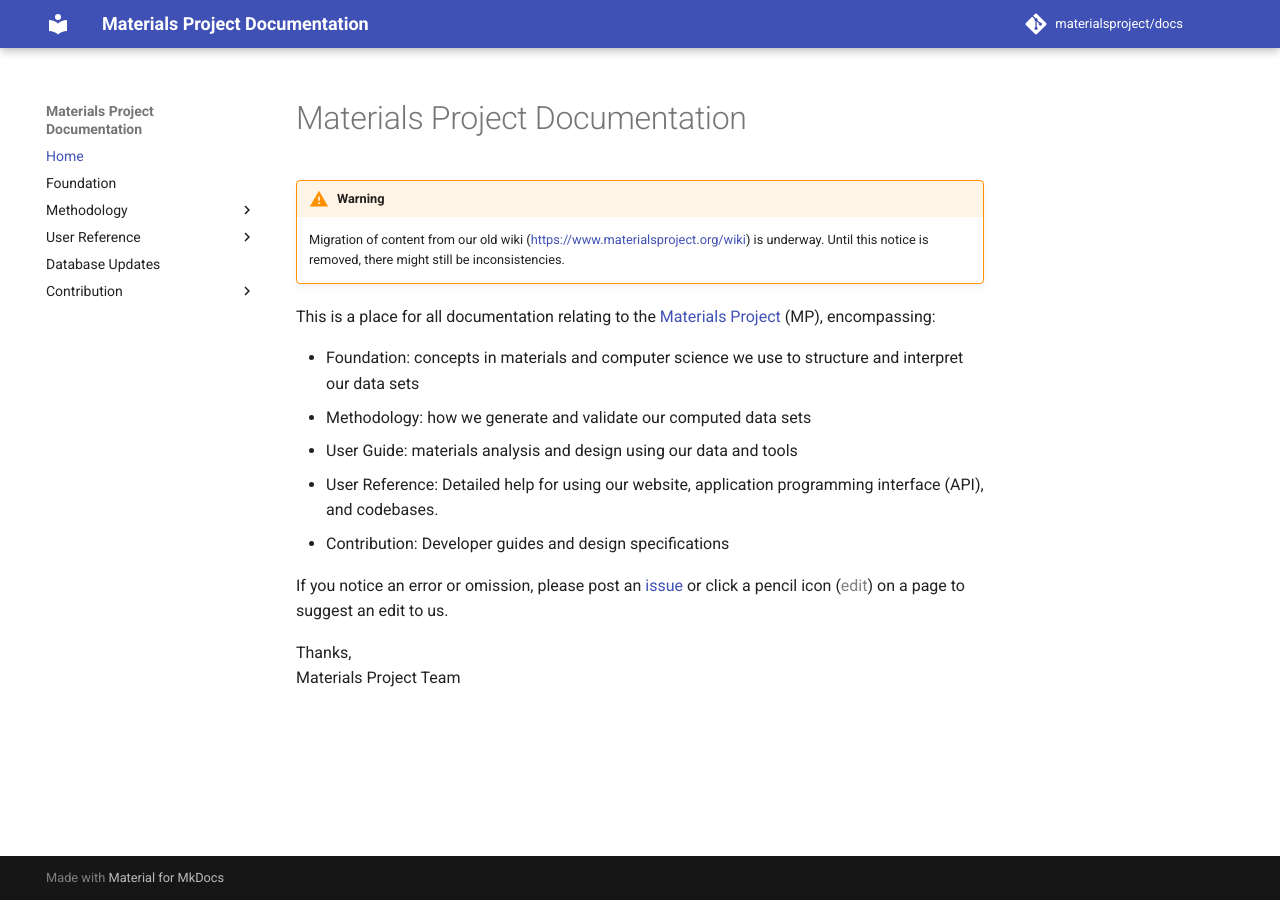
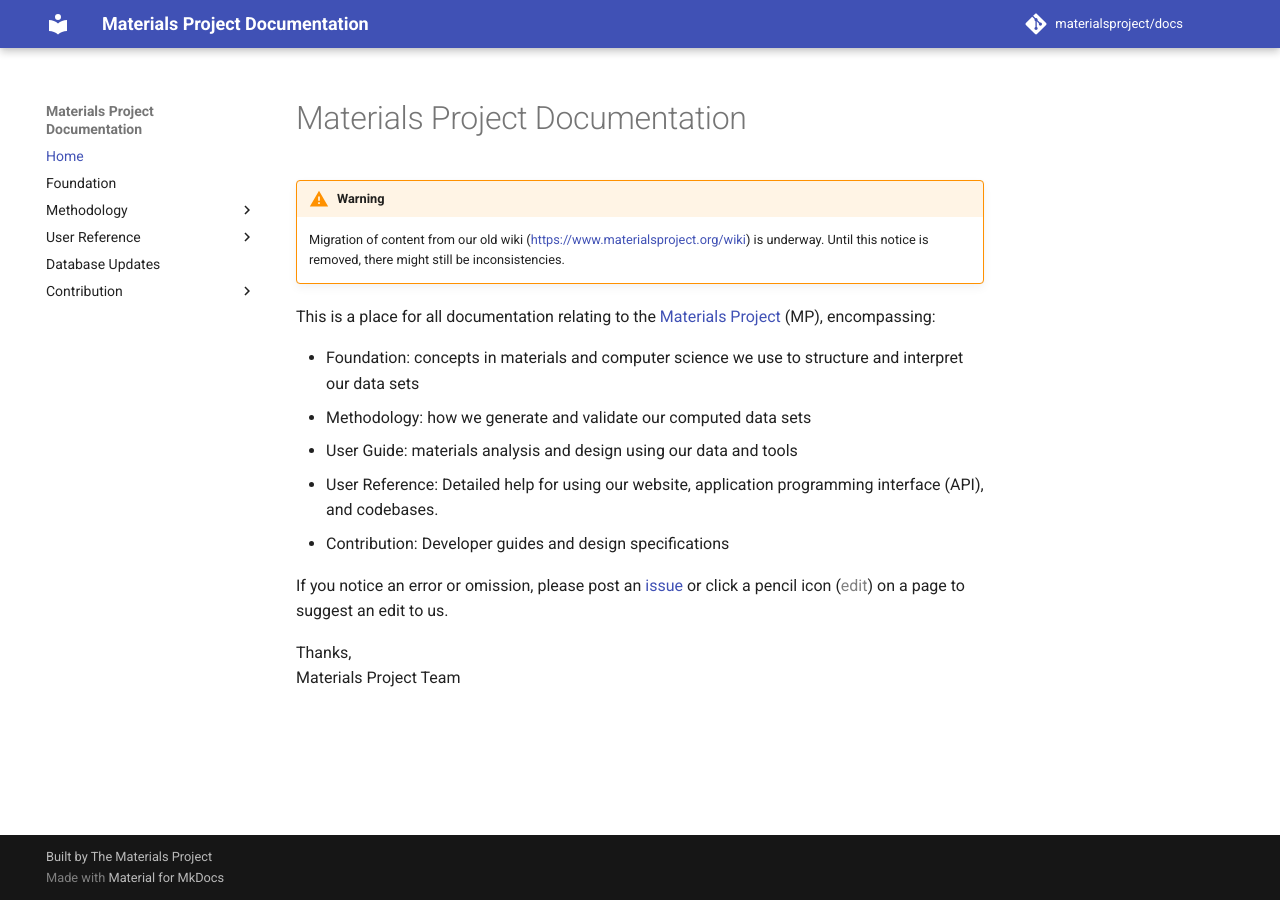
Before and after one commit to materialsproject/docs, an MkDocs documentation site: the page built from docs/index.md, in a window 1280 px wide. Built offline with MkDocs 1.6.1 and Material for MkDocs 9.7.7, drawn with Linux system fonts in a browser that asks for light colours; comment, search, counter and statistics services are not loaded; some of the changed lines change nothing that is shown.

Commit message:
update mkdoc config

```diff
--- a/mkdocs.yml
+++ b/mkdocs.yml
@@ -1,8 +1,11 @@
 site_name: 'Materials Project Documentation'
+site_description: Documentation for The Materials Project, an open database of computed materials properties to accelerate materials discovery and design.
+copyright: Built by The Materials Project
+site_url: https://docs.materialsproject.org
 
-# Repository
 repo_name: 'materialsproject/docs'
 repo_url: 'https://github.com/materialsproject/docs'
+
 
 nav:
     - Home: 'index.md'
@@ -37,19 +40,22 @@
 
 theme:
   name: 'material'
-  custom_dir: docs/custom_dir
-
-# Extensions
 markdown_extensions:
   - admonition
+  - footnotes
+  - pymdownx.arithmatex:
+      generic: true
   - codehilite:
       guess_lang: false
   - toc:
       permalink: true
-  - footnotes
 
-# Plugins
 plugins:
   - bibtex:
       bib_dir: "refs"
       cite_style: "pandoc"
+
+extra_javascript:
+- static/js/mathjax.js
+- https://polyfill.io/v3/polyfill.min.js?features=es6
+- https://cdn.jsdelivr.net/npm/mathjax@3/es5/tex-mml-chtml.js
```
